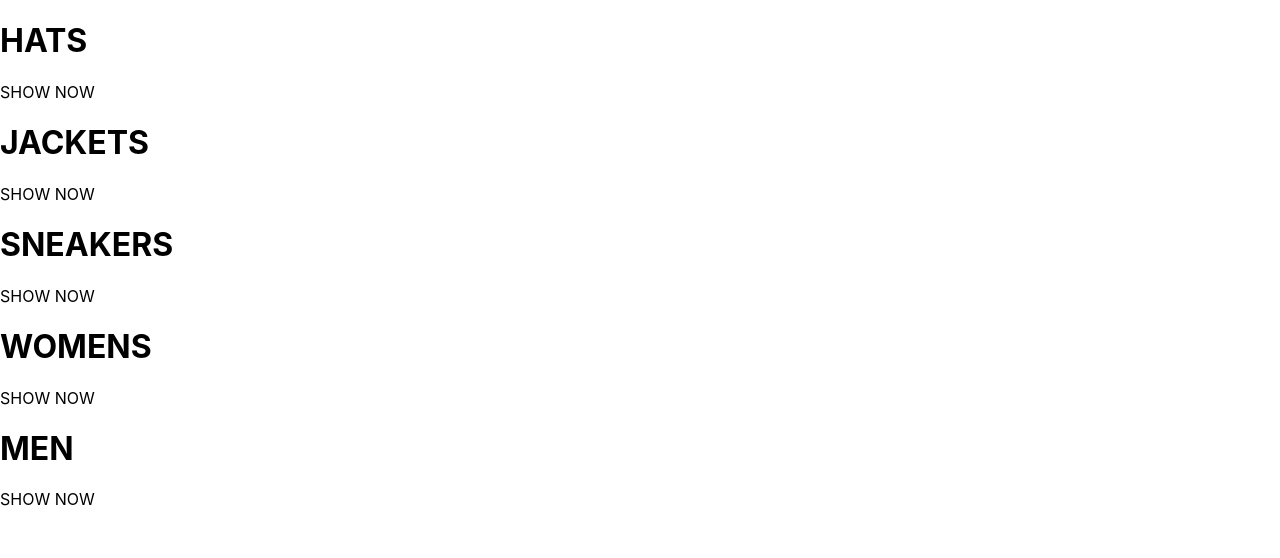
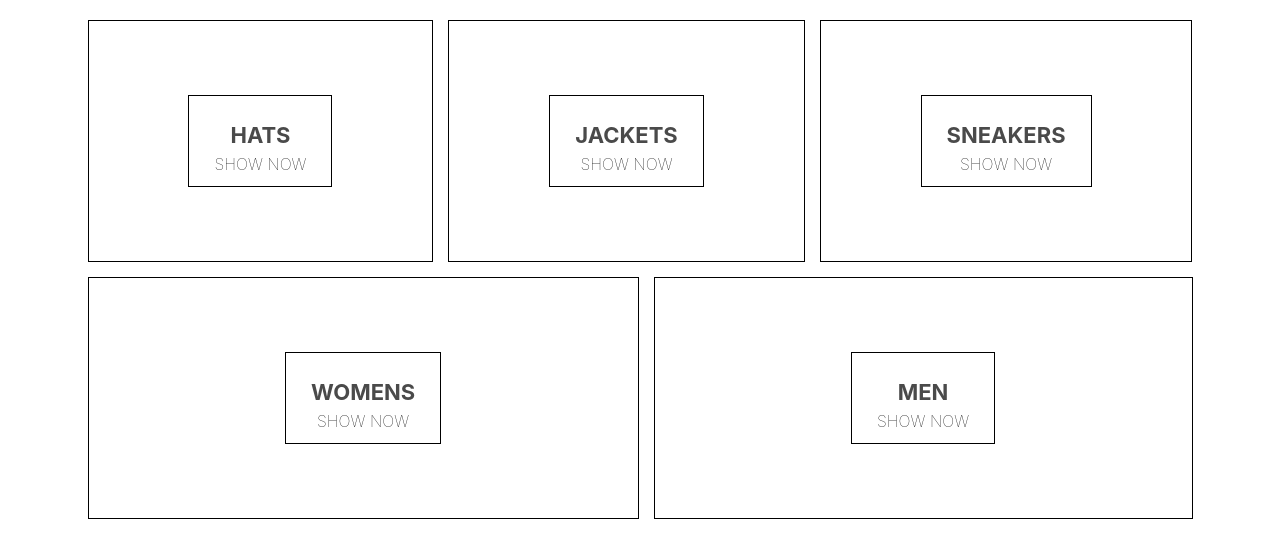
Before and after one commit to Simbaxo/Crown-Clothing-App, a React (Create React App) app: page / in a window 1280 px wide. Shown: the top 558 px of the page. Built offline with nearby package versions, Linux system fonts and the light colour scheme.

Commit message:
Styles Layout for HomePage

```diff
--- a/src/homepage.component.jsx
+++ b/src/homepage.component.jsx
@@ -1,4 +1,5 @@
 import React from 'react'
+import './homepage.styles.scss'
 
 const HomePage = () => (
   <div className="homepage">
--- /dev/null
+++ b/src/homepage.styles.scss
@@ -0,0 +1,54 @@
+.homepage {
+  display: flex;
+  flex-direction: column;
+  align-items: center;
+  padding: 20px 80px;
+}
+
+.directory-menu {
+  width: 100%;
+  display: flex;
+  flex-wrap: wrap;
+  justify-content: space-between;
+}
+
+.menu-item {
+  min-width: 30%;
+  height: 240px;
+  flex: 1 1 auto;
+  display: flex;
+  align-items: center;
+  justify-content: center;
+  border: 1px solid black;
+  margin: 0 7.5px 15px;
+
+  &:first-child {
+    margin-right: 7.5px;
+  }
+
+  &:last-child {
+    margin-left: 7.5px;
+  }
+
+  .content {
+    height: 90px;
+    padding: 0 25px;
+    display: flex;
+    flex-direction: column;
+    align-items: center;
+    justify-content: center;
+    border: 1px solid black;
+
+    .title {
+      font-weight: bold;
+      margin-bottom: 6px;
+      font-size: 22px;
+      color: #4a4a4a;
+    }
+
+    .subtitle {
+      font-weight: lighter;
+      font-size: 16px;
+    }
+  }
+}
```
